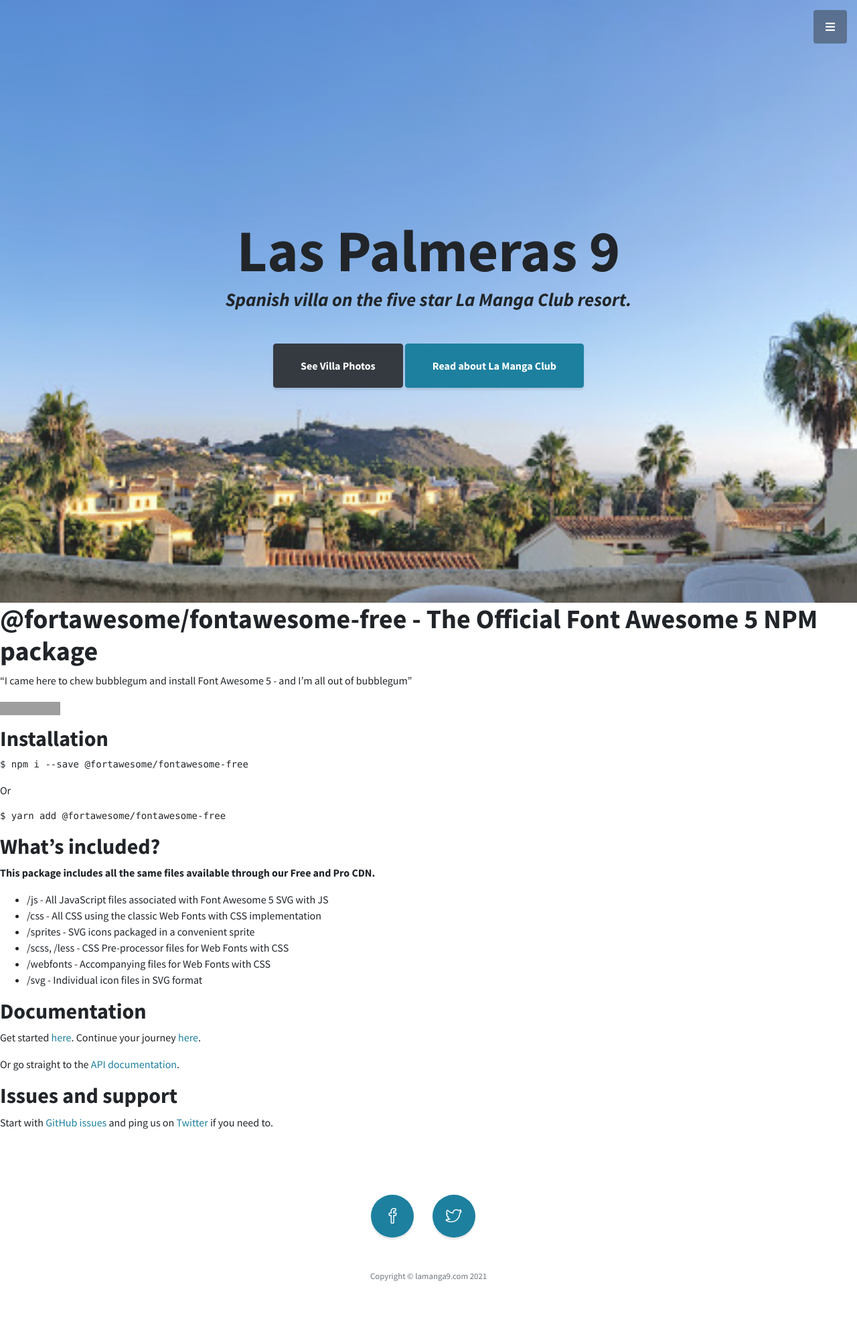
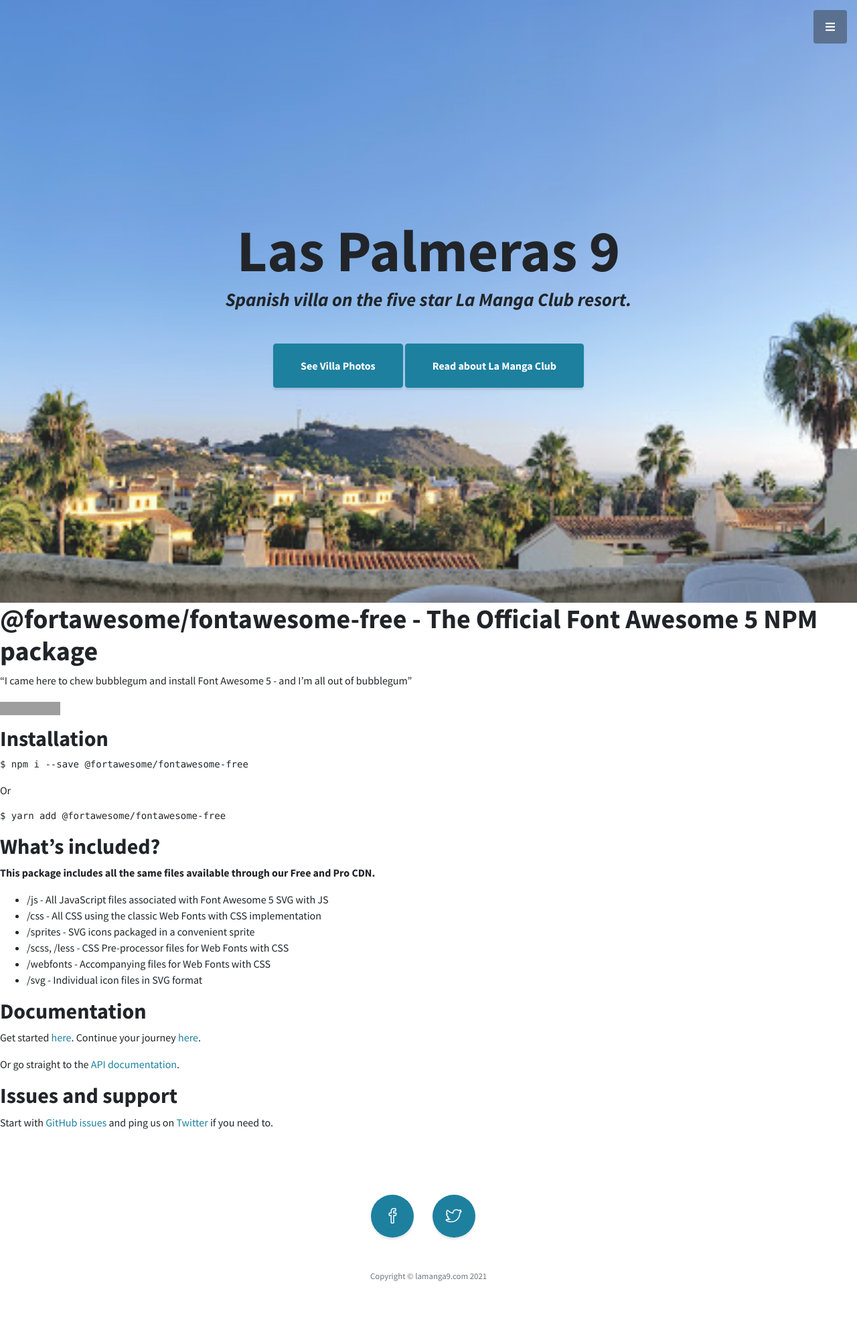
Before and after one commit to richsteer/richsteer.github.io, a Jekyll site: the page built from vendor/fontawesome-free/README.md, in a window 1280 px wide. Shown: the whole page at 67% size. Built offline with Jekyll 4.4.1, drawn with Linux system fonts in a browser that asks for light colours; our own code applies the rules of GitHub Pages for plain Markdown files; grey boxes are pictures that could not be loaded.

Commit message:
fix to map padding

```diff
--- a/_includes/header.html
+++ b/_includes/header.html
@@ -4,8 +4,8 @@
         <h3 class="mb-5">
           <em>Spanish villa on the five star La Manga Club resort.</em>
         </h3>
-        <a class="btn btn-dark btn-xl js-scroll-trigger" href="#gallery">See Villa Photos</a>
-        <a class="btn btn-dark btn-primary btn-xl js-scroll-trigger" href="#about-la-manga-club">Read about La Manga Club</a>
+        <a class="btn btn-primary btn-xl js-scroll-trigger" href="#gallery">See Villa Photos</a>
+        <a class="btn btn-primary btn-xl js-scroll-trigger" href="#about-la-manga-club">Read about La Manga Club</a>
     </div>
     <div class="overlay"></div>
 </header>
--- a/index.html
+++ b/index.html
@@ -5,12 +5,13 @@
 <!-- About La Manga -->
 <section class="content-section bg-light" id="about-la-manga-club">
 
+    <div class="row">
     <iframe width="100%" height="100%" frameborder="0" scrolling="no" marginheight="0" marginwidth="0" src="https://www.google.com/maps/embed?pb=!1m16!1m12!1m3!1d202148.4001599395!2d-0.9664100455573479!3d37.65934150477491!2m3!1f0!2f0!3f0!3m2!1i1024!2i768!4f13.1!2m1!1sla%20manga%20club%20resort!5e0!3m2!1sen!2suk!4v1627223970021!5m2!1sen!2suk;output=embed"></iframe>
     <br />
     <small>
         <a href="https://www.google.com/maps/embed?pb=!1m16!1m12!1m3!1d804881.7092709695!2d-1.5164131071839626!3d37.99884688714381!2m3!1f0!2f0!3f0!3m2!1i1024!2i768!4f13.1!2m1!1sla%20manga%20club%20resort!5e0!3m2!1sen!2suk!4v1627224638321!5m2!1sen!2suk"></a>
       </small>
-
+    </div>
 
     <div class="container text-center">
         <div class="row">
```
